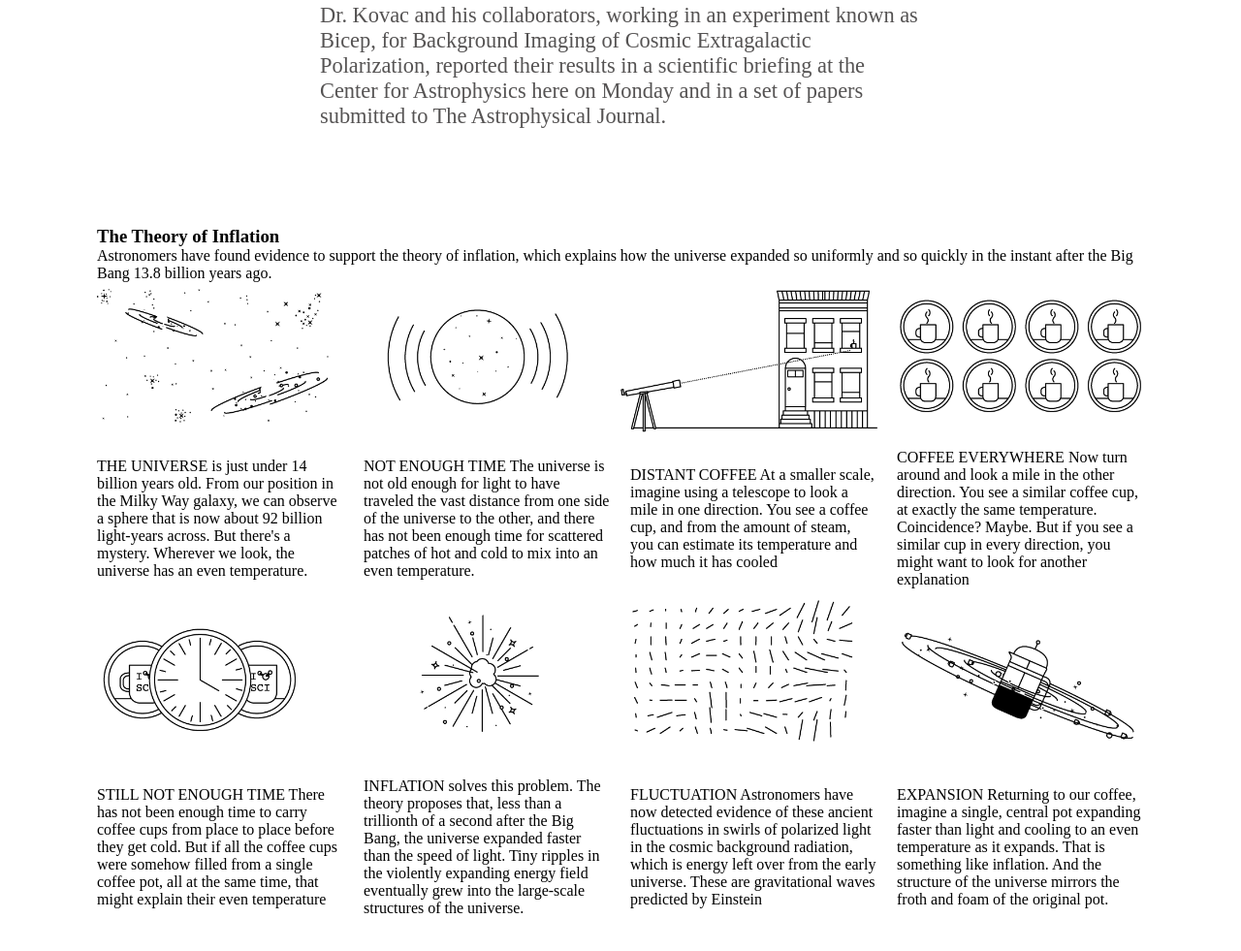
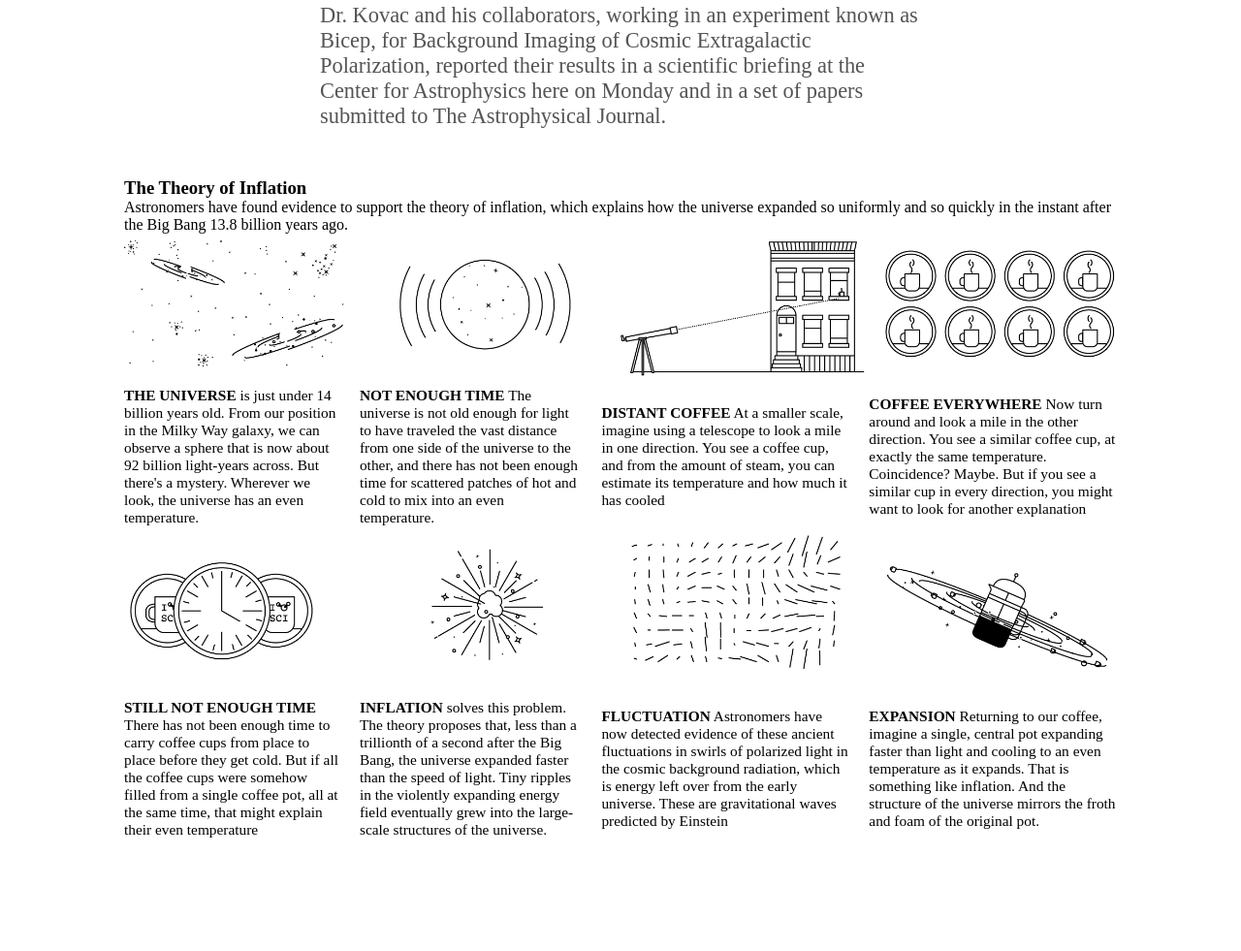
Before and after one commit to StefanBraunovic/NYT-article-CSS-GRID, a plain HTML site: page index.html in a window 1280 px wide. Shown: the part 3792-4773 px from the top of the page at 97% size. After the commit the page ends 4657 px from the top, so only its background shows below. Drawn offline with Linux system fonts and the light colour scheme.

Commit message:
image/text tweak

```diff
--- a/index.html
+++ b/index.html
@@ -173,25 +173,26 @@
             <p>He continued, “This is a signal from the very earliest universe, sending a telegram encoded in gravitational waves.”</p>
             <p>The ripples manifested themselves as faint spiral patterns in a bath of microwave radiation that permeates space and preserves a picture of the universe when it was 380,000 years old and as hot as the surface of the sun.</p>
            <p>Dr. Kovac and his collaborators, working in an experiment known as Bicep, for Background Imaging of Cosmic Extragalactic Polarization, reported their results in a scientific briefing at the Center for Astrophysics here on Monday and in a set of papers submitted to The Astrophysical Journal.</p>
-
         </div>
              <div class="story">
                    <h3>The Theory of Inflation
                     </h3>
                     <span>Astronomers have found evidence to support the theory of inflation, which explains how the universe expanded so uniformly and so quickly in the instant after the Big Bang 13.8 billion years ago.</span>
                 <div class="slika">
-                <img class="slika-grid" src="/NYT-article-CSS-GRID/img/inflation-945 (1).png" alt="">
-                <p class="items-1">THE UNIVERSE  is just under 14 billion years old. From our position in the Milky Way galaxy, we can observe a sphere that is now about 92 billion light-years across. But there's a mystery. Wherever we look, the universe has an even temperature.</p>
-                <p class="items-2">NOT ENOUGH TIME  The universe is not old enough for light to have traveled the vast distance from one side of the universe to the other, and there has not been enough time for scattered patches of hot and cold to mix into an even temperature.</p>
-                <p class="items-3">DISTANT COFFEE  At a smaller scale, imagine using a telescope to look a mile in one direction. You see a coffee cup, and from the amount of steam, you can estimate its temperature and how much it has cooled</p>
-                <p class="items-4">COFFEE EVERYWHERE  Now turn around and look a mile in the other direction. You see a similar coffee cup, at exactly the same temperature. Coincidence? Maybe. But if you see a similar cup in every direction, you might want to look for another explanation</p>
-                <p class="items-5">STILL NOT ENOUGH TIME  There has not been enough time to carry coffee cups from place to place before they get cold. But if all the coffee cups were somehow filled from a single coffee pot, all at the same time, that might explain their even temperature</p>
-                <p class="items-6">INFLATION  solves this problem. The theory proposes that, less than a trillionth of a second after the Big Bang, the universe expanded faster than the speed of light. Tiny ripples in the violently expanding energy field eventually grew into the large-scale structures of the universe.</p>
-                <p class="items-7">FLUCTUATION  Astronomers have now detected evidence of these ancient fluctuations in swirls of polarized light in the cosmic background radiation, which is energy left over from the early universe. These are gravitational waves predicted by Einstein</p>
-                <p class="items-8">EXPANSION  Returning to our coffee, imagine a single, central pot expanding faster than light and cooling to an even temperature as it expands. That is something like inflation. And the structure of the universe mirrors the froth and foam of the original pot.</p>
+                    <img class="slikagrid" src="/NYT-article-CSS-GRID/img/inflation-945 (1).png" alt="">
 
+
+                    <p class="items-1"> <span>THE UNIVERSE</span>  is just under 14 billion years old. From our position in the Milky Way galaxy, we can observe a sphere that is now about 92 billion light-years across. But there's a mystery. Wherever we look, the universe has an even temperature.</p>
+                    <p class="items-2"> <span>NOT ENOUGH TIME</span>  The universe is not old enough for light to have traveled the vast distance from one side of the universe to the other, and there has not been enough time for scattered patches of hot and cold to mix into an even temperature.</p>
+                    <p class="items-3"><span>DISTANT COFFEE</span>  At a smaller scale, imagine using a telescope to look a mile in one direction. You see a coffee cup, and from the amount of steam, you can estimate its temperature and how much it has cooled</p>
+                    <p class="items-4"> <span>COFFEE EVERYWHERE</span>  Now turn around and look a mile in the other direction. You see a similar coffee cup, at exactly the same temperature. Coincidence? Maybe. But if you see a similar cup in every direction, you might want to look for another explanation</p>
+                    <p class="items-5"> <span>STILL NOT ENOUGH TIME</span>  There has not been enough time to carry coffee cups from place to place before they get cold. But if all the coffee cups were somehow filled from a single coffee pot, all at the same time, that might explain their even temperature</p>
+                    <p class="items-6"> <span>INFLATION</span>  solves this problem. The theory proposes that, less than a trillionth of a second after the Big Bang, the universe expanded faster than the speed of light. Tiny ripples in the violently expanding energy field eventually grew into the large-scale structures of the universe.</p>
+                    <p class="items-7"> <span>FLUCTUATION</span>  Astronomers have now detected evidence of these ancient fluctuations in swirls of polarized light in the cosmic background radiation, which is energy left over from the early universe. These are gravitational waves predicted by Einstein</p>
+                    <p class="items-8"> <span>EXPANSION </span> Returning to our coffee, imagine a single, central pot expanding faster than light and cooling to an even temperature as it expands. That is something like inflation. And the structure of the universe mirrors the froth and foam of the original pot.</p>
                 </div>
                 </div>
+
         </div>
 
 
--- a/style.css
+++ b/style.css
@@ -224,23 +224,38 @@ figure figcaption{
 }
 
 .story{
-   padding: 100px;
+    display: relative;
+   width: 80%;
+    margin: 50px 0 0 10% ;
+}
 
-}
+
+
 
 
 .slika{
     display: grid;
-    grid-template-columns: repeat(4,1fr);
-   grid-template-rows: repeat(4,1fr);
-   grid-gap: 20px;
+    grid-template-columns: repeat(auto-fill, minmax(1fr,1fr));
+   grid-template-rows: repeat(auto-fit,minmax(1fr,1100px));
+    grid-gap: 20px;
+    align-content: center;
+    justify-content: center;
+    justify-items: center;
+    text-align: left;
+    align-items: center;
 
-   height: auto;
-   align-items: center;
+
+
+
 }
 
 .slika p{
-    font-size: 2vh;
+    font-size: 1.2vw;
+
+}
+
+.slika span{
+    font-weight: bold;
 }
 
 .slika img{
@@ -251,7 +266,7 @@ figure figcaption{
     grid-row: 1/5;
 }
 
-.slika .items-1{
+ .items-1{
     grid-row: 2;
     grid-column: 1;
 }
@@ -289,20 +304,6 @@ figure figcaption{
     grid-row: 4;
     grid-column: 4;
 }
-
-
-
-
-
-
-
-
-
-
-
-
-
-
 
 
 
@@ -352,5 +353,20 @@ figure figcaption{
     .side{display: none;}
 
 
+    .slika {
+
+        display: block;
+      margin-top: 50px;
+
+
+    }
+
+    .slika p{
+        font-size: 2vw;
+        line-height: 15px;
+        padding: 5px;
+
+    }
+
 
   }
```
Lines whose indentation alone changed are shown as unchanged.
